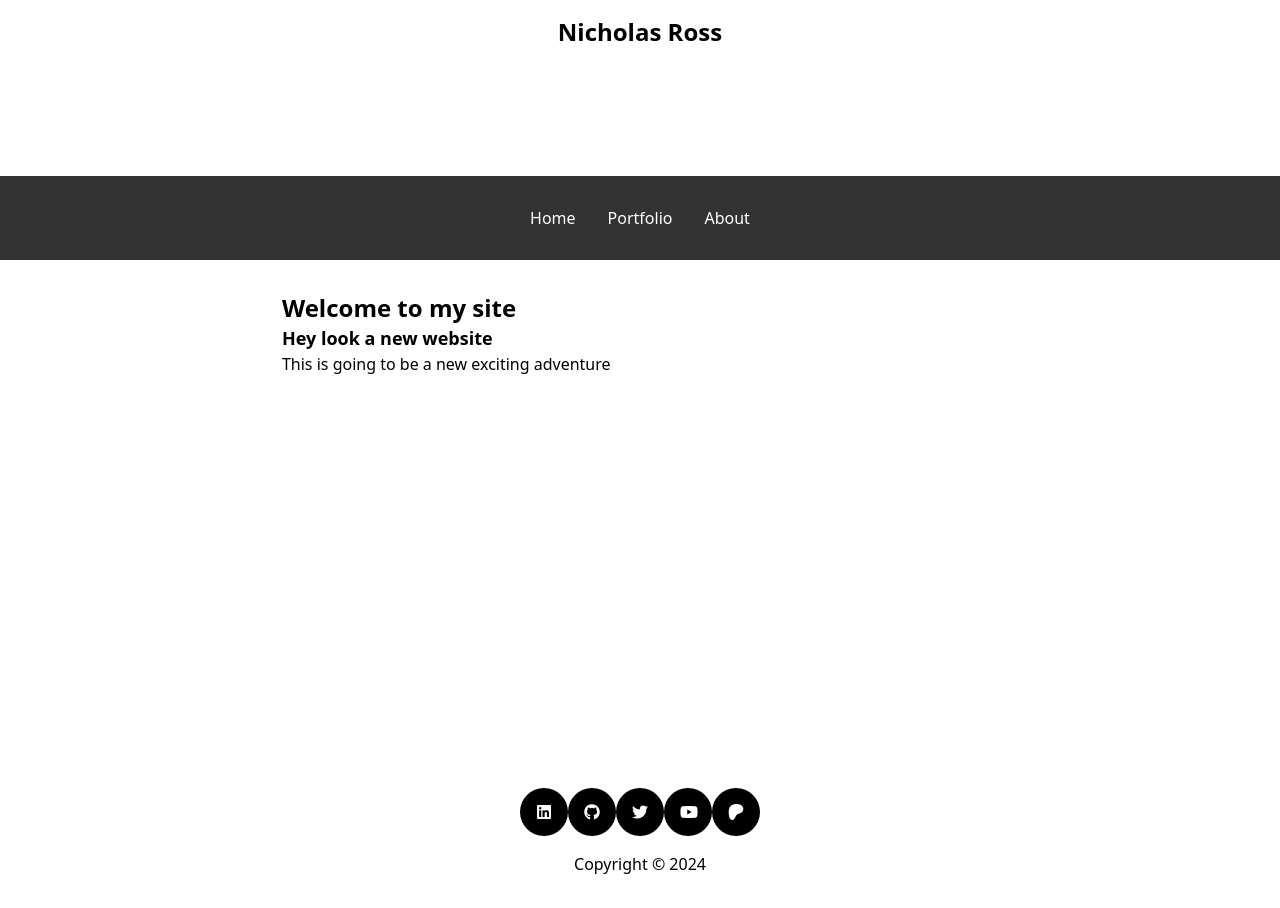
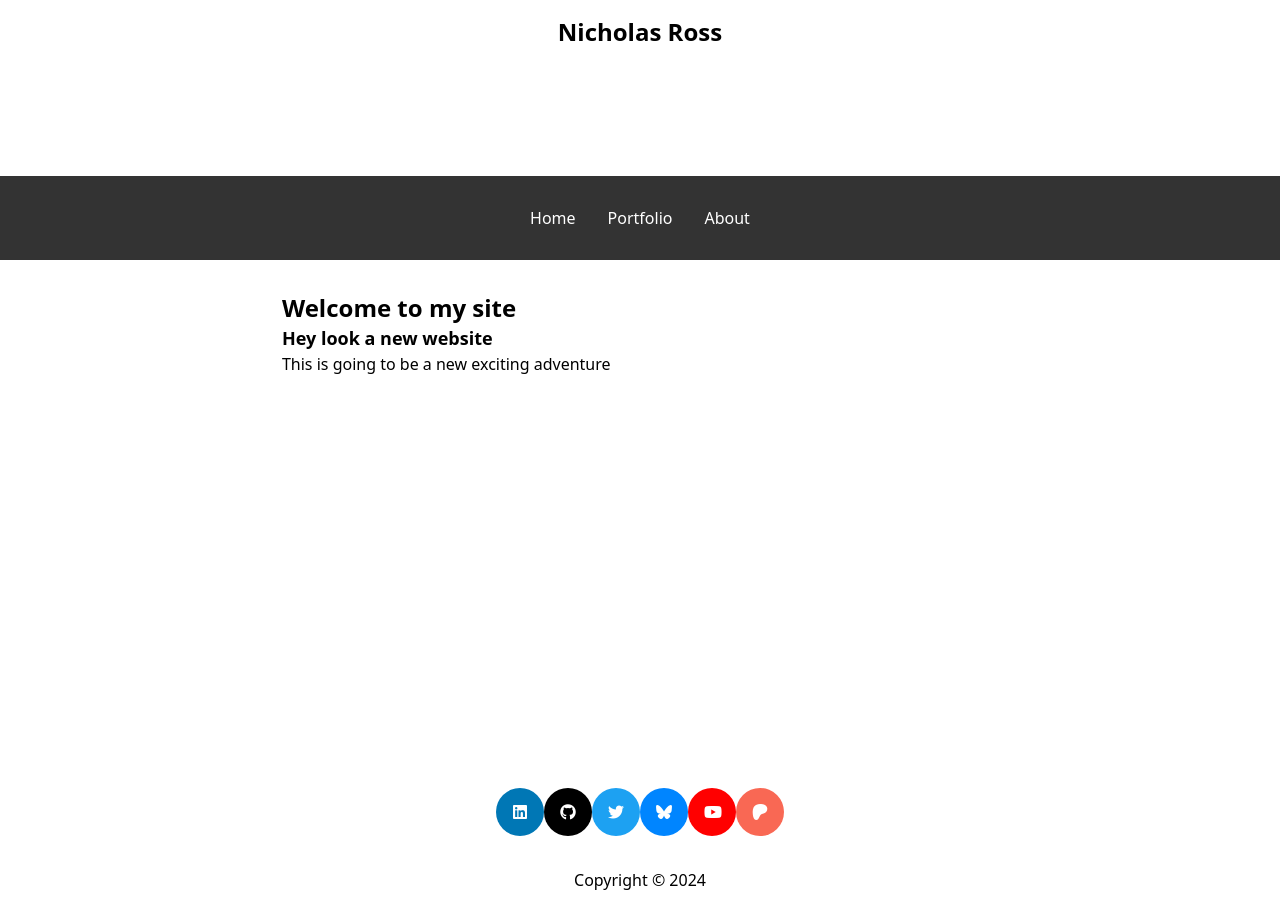
Before and after one commit to LeAlchemist/website, a SvelteKit app: page / in a window 1280 px wide. Before the commit the page ends 876 px from the top, so only its background shows below. Built offline with nearby package versions, Linux system fonts and the light colour scheme; what tailwindcss-spring would draw is missing.

Commit message:
updated social link color codes

```diff
--- a/src/routes/+layout.svelte
+++ b/src/routes/+layout.svelte
@@ -15,9 +15,11 @@
 </svelte:head>
 
 <div class="flex flex-col space-y-4">
+	<!--header-->
 	<div class="p-4 h-[20vh] flex place-content-center">
 		<h1>Nicholas Ross</h1>
 	</div>
+	<!--nav-->
   	<div class="p-4 min-h-[5vh] flex sticky top-0 bg-[#333] place-content-center">
 		<a class="text-white text-center px-[16px] py-[14px] spring-bounce-60 spring-duration-300 transition-transform hover:scale-150 hover:bg-[#111]"
 		href="/">Home</a>
@@ -39,23 +41,26 @@
 	<!--footer-->
   	<div class="flex flex-col">
 		<div class="p-4 h-[10vh] flex place-content-center">
-			<a href="https://www.linkedin.com/in/nicholas-ross-a17023b0/" class="fa-brands fa-linkedin p-[16px] text-[16px] w-[48px] h-[48px] text-center rounded-full text-white bg-black spring-bounce-60 spring-duration-300 transition-transform hover:scale-150 hover:z-10 hover:opacity-[50%]" target="_blank">
+			<a href="https://www.linkedin.com/in/nicholas-ross-a17023b0/" class="fa-brands fa-linkedin p-[16px] text-[16px] w-[48px] h-[48px] text-center rounded-full text-white bg-[#0077B5] spring-bounce-60 spring-duration-300 transition-transform hover:scale-150 hover:z-10 hover:opacity-[50%]" target="_blank">
 				<div class="hidden">linkedin</div>
 			</a>
 			<a href="https://www.github.com/lealchemist" class="fa-brands fa-github p-[16px] text-[16px] w-[48px] h-[48px] text-center rounded-[50%] text-white bg-black spring-bounce-60 spring-duration-300 transition-transform hover:scale-150 hover:z-10 hover:opacity-[50%]" target="_blank">
 				<div class="hidden">github</div>
 			</a>
-			<a href="https://twitter.com/le_alchemist" class="fa-brands fa-twitter p-[16px] text-[16px] w-[48px] h-[48px] text-center rounded-[50%] text-white bg-black spring-bounce-60 spring-duration-300 transition-transform hover:scale-150 hover:z-10 hover:opacity-[50%]" target="_blank">
+			<a href="https://twitter.com/le_alchemist" class="fa-brands fa-twitter p-[16px] text-[16px] w-[48px] h-[48px] text-center rounded-[50%] text-white bg-[#1DA1F2] spring-bounce-60 spring-duration-300 transition-transform hover:scale-150 hover:z-10 hover:opacity-[50%]" target="_blank">
 				<div class="hidden">twitter</div>
 			</a>
-			<a href="https://www.youtube.com/@le_alchemist" class="fa-brands fa-youtube p-[16px] text-[16px] w-[48px] h-[48px] text-center rounded-[50%] text-white bg-black spring-bounce-60 spring-duration-300 transition-transform hover:scale-150 hover:z-10 hover:opacity-[50%]" target="_blank">
+			<a href="https://lealchemist.bsky.social" class="fa-brands fa-bluesky p-[16px] text-[16px] w-[48px] h-[48px] text-center rounded-[50%] text-white bg-[#0085ff] spring-bounce-60 spring-duration-300 transition-transform hover:scale-150 hover:z-10 hover:opacity-[50%]" target="_blank">
+				<div class="hidden">bluesky</div>
+			</a>
+			<a href="https://www.youtube.com/@le_alchemist" class="fa-brands fa-youtube p-[16px] text-[16px] w-[48px] h-[48px] text-center rounded-[50%] text-white bg-[#FF0000] spring-bounce-60 spring-duration-300 transition-transform hover:scale-150 hover:z-10 hover:opacity-[50%]" target="_blank">
 				<div class="hidden">youtube</div>
 			</a>
-			<a href="https://patreon.com/NicholasRoss" class="fa-brands fa-patreon p-[16px] text-[16px] w-[48px] h-[48px] text-center rounded-[50%] text-white bg-black spring-bounce-60 spring-duration-300 transition-transform hover:scale-150 hover:z-10 hover:opacity-[50%]" target="_blank">
+			<a href="https://patreon.com/NicholasRoss" class="fa-brands fa-patreon p-[16px] text-[16px] w-[48px] h-[48px] text-center rounded-[50%] text-white bg-[#f96854] spring-bounce-60 spring-duration-300 transition-transform hover:scale-150 hover:z-10 hover:opacity-[50%]" target="_blank">
 				<div class="hidden">patreon</div>
 			</a>
 		</div>
-		<div class="flex place-content-center">
+		<div class="p-4 flex place-content-center">
 			Copyright © 2024
 		</div>
 	</div>
```
